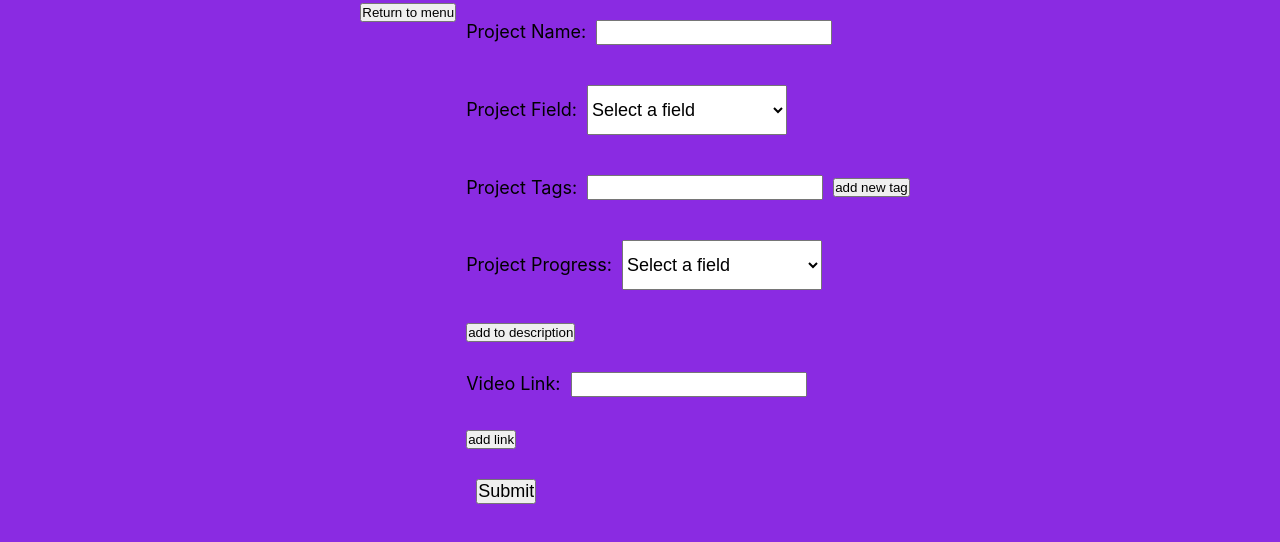
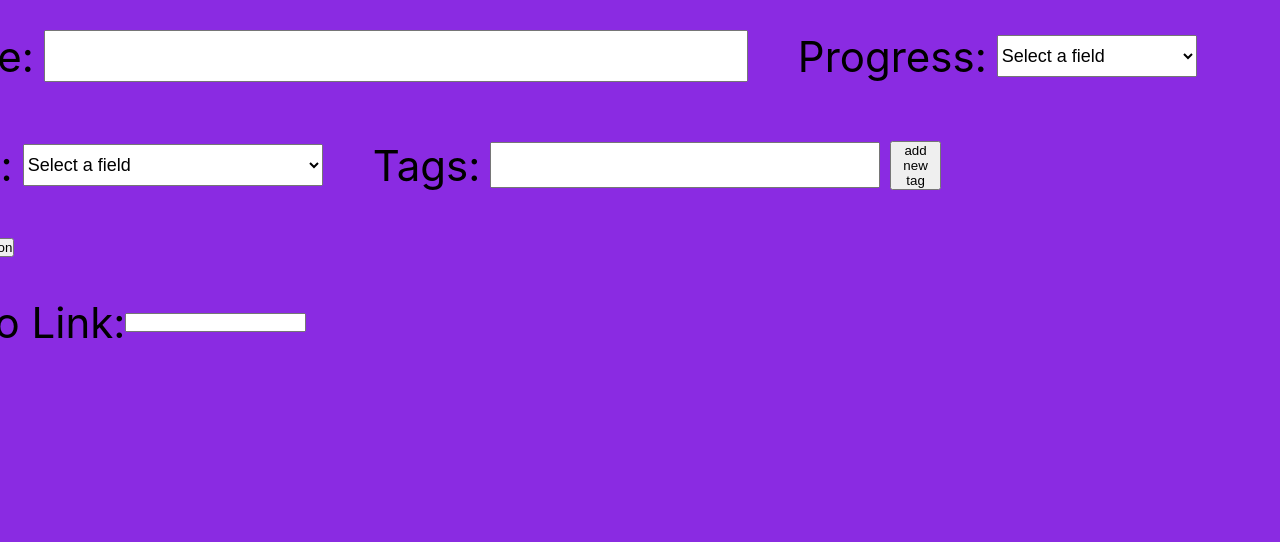
Before and after one commit to IsmaelBena/projects-editor-desktop, a React (Create React App) app: page /new-project in a window 1280 px wide. Shown: the top 542 px of the page. Built offline with nearby package versions, Linux system fonts and the light colour scheme.

Commit message:
started changing layout od new project page

```diff
--- a/src/components/FormComponents.css
+++ b/src/components/FormComponents.css
@@ -0,0 +1,124 @@
+.FormSegment
+{
+    padding: 10px;
+    font-size: 42px;
+    display: flex;
+    flex-direction: row;
+    align-items: center;
+    margin: 10px;
+}
+
+.FormSegment label
+{
+    display: flex;
+    flex-direction: row;
+    align-items: center;
+}
+
+.ProjectNameEntry input
+{
+    width: 700px;
+    height: fit-content;
+    font-size: inherit;
+    margin: 10px;
+}
+
+.ProjectField select
+{
+    width: 300px;
+    height: 42px;
+    font-size: large;
+    margin: 10px;
+}
+
+.ProjectTags
+{
+    display: flex;
+    flex-direction: row;
+    justify-content: center;
+    align-items: center;
+}
+
+.ProjectTags input
+{
+    height: 42px;
+    font-size: 30px;
+    margin: 10px;
+}
+
+.TagsContainer
+{
+    display: flex;
+    flex-direction: row;
+    justify-content: center;
+    flex-wrap: wrap;
+    width: 500px;
+}
+
+.Tag
+{
+    border: 1px solid black;
+    border-radius: 3px;
+    margin: 5px;
+    padding: 3px;
+    font-size: large;
+}
+
+.Tag:hover
+{
+    border: 1px solid red;
+}
+
+.ProjectDescription
+{
+    display: flex;
+    flex-direction: column;
+    align-items: flex-start;
+    justify-content: flex-start;
+}
+
+.ProjectProgress select
+{
+    width: 200px;
+    height: 42px;
+    font-size: large;
+    margin: 10px;
+}
+
+.DescriptionEntry
+{
+    display: flex;
+    flex-direction: row;
+    align-items: center;
+    justify-content: center;
+    font-size: large;
+}
+
+.DescTxtAndRemoveDiv
+{
+    display: flex;
+    flex-direction: column;
+    align-items: flex-start;
+}
+
+.DescContentEntryDiv
+{
+    display: flex;
+    flex-direction: row;
+    justify-content: flex-start;
+    align-items: flex-start;
+}
+
+.DescriptionEntriesContainer
+{
+    display: flex;
+    flex-direction: column;
+    align-items: flex-start;
+}
+
+.DescContentEntryDiv textarea
+{
+    min-width: 400px;
+    width: fit-content;
+    height: fit-content;
+}
--- a/src/components/FormComponents.tsx
+++ b/src/components/FormComponents.tsx
@@ -13,7 +13,7 @@ function ProjectNameEntry(props: IProjectName) {
   return (
     <div className="ProjectNameEntry FormSegment">
         <label>
-            Project Name:
+            Name:
             <input type='text' value={props.projectName} onChange={e => props.changeName(e.target.value)} />
         </label>
     </div>
@@ -32,7 +32,7 @@ function ProjectFieldEntry(props: IProjectField) {
     return (
         <div className='ProjectField FormSegment'>
             <label>
-                Project Field:
+                Field:
                 <select value={props.projectField} onChange={e => props.changeField(e.target.value)}>
                     {(props.projectField === "unselected") ? <option value="unselected">Select a field</option> : null}
                     <option value="FullStack">Full Stack</option>
@@ -70,7 +70,7 @@ function ProjectTagsEntry(props: IProjectTags) {
     return (
         <div className='FormSegment'>
             <label className='ProjectTags'>
-                Project Tags:
+                Tags:
                 <input type='text' value={newTagToAdd} onChange={e => setNewTagToAdd(e.target.value)}/>
                 <button onClick={e => {e.preventDefault(); handleTags()}}>add new tag</button>
             </label>
@@ -91,7 +91,7 @@ function ProjectProgressEntry(props: IProjectProgress) {
     return (
         <div className='ProjectProgress FormSegment'>
             <label>
-                Project Progress:
+                Progress:
                 <select value={props.projectProgress} onChange={e => props.changeProgress(e.target.value)}>
                     {(props.projectProgress === "unselected") ? <option value="unselected">Select a field</option> : null}
                     <option value="Planning">Planning</option>
@@ -122,7 +122,11 @@ function ProjectDescriptionEntry(props: IProjectDescriptionP) {
             {props.projectDescription.map((desc, index) =>
                 <div key={index.toString()}>
                     <label className='DescriptionEntry'>
-                        new desc entry:
+                        <div className='DescTxtAndRemoveDiv'>
+                            Description entry:
+                            <button onClick={e => {e.preventDefault(); props.changeDescription(props.projectDescription.filter(currentDesc => currentDesc !== desc))}}>Remove</button>
+                        </div>
+                        <div className='DescContentEntryDiv'>
                             <select value={desc.textType} onChange={e => props.changeDescription(props.projectDescription.filter(currentDesc => {
                                 if (currentDesc === desc) {currentDesc.textType = e.target.value} return currentDesc
                             }))}>
@@ -132,8 +136,8 @@ function ProjectDescriptionEntry(props: IProjectDescriptionP) {
                             <textarea value={desc.text} onChange={e => props.changeDescription(props.projectDescription.filter(currentDesc => {
                                 if (currentDesc === desc) {currentDesc.text = e.target.value} return currentDesc
                             }))}/>
+                        </div>
                     </label>
-                    <button onClick={e => {e.preventDefault(); props.changeDescription(props.projectDescription.filter(currentDesc => currentDesc !== desc))}}>Remove</button>
                 </div>
             )}
         </div>
--- a/src/new-project/NewProject.css
+++ b/src/new-project/NewProject.css
@@ -9,12 +9,6 @@
     overflow-y: scroll;
 }
 
-.NewProject input
-{
-    font-size: large;
-    margin: 10px;
-}
-
 .NewProjectForm
 {
     width: fit-content;
@@ -24,79 +18,16 @@
     align-items: flex-start;
 }
 
-.FormSegment
-{
-    padding: 10px;
-}
-
-.DescriptionEntriesContainer
+.NameProgressDiv
 {
     display: flex;
-    flex-direction: column;
+    flex-direction: row;
     align-items: center;
 }
 
-.DescriptionEntry
+.FieldTagsDiv
 {
     display: flex;
     flex-direction: row;
-    justify-content: center;
     align-items: center;
 }
-
-.ProjectName input
-{
-    width: 500px;
-    height: 50px;
-    font-size: large;
-    margin: 10px;
-}
-
-.ProjectField select
-{
-    width: 200px;
-    height: 50px;
-    font-size: large;
-    margin: 10px;
-}
-
-.ProjectTags
-{
-    display: flex;
-    flex-direction: row;
-    justify-content: center;
-    align-items: center;
-}
-
-.TagsContainer
-{
-    display: flex;
-    flex-direction: row;
-    justify-content: center;
-}
-
-.Tag
-{
-    border: 1px solid black;
-    border-radius: 3px;
-    margin: 5px;
-    padding: 3px;
-}
-
-.Tag:hover
-{
-    border: 1px solid red;
-}
-
-.ProjectProgress select
-{
-    width: 200px;
-    height: 50px;
-    font-size: large;
-    margin: 10px;
-}
-
-.Link input
-{
-    width: 500px;
-}
--- a/src/new-project/NewProject.tsx
+++ b/src/new-project/NewProject.tsx
@@ -114,10 +114,14 @@ function NewProject() {
                 <a href='/'><button>Return to menu</button></a>
             </div>
             <form className='NewProjectForm' onSubmit={e => {e.preventDefault(); handleSubmit();}}>
-                <ProjectNameEntry projectName={projectName} changeName={setProjectName} />
-                <ProjectFieldEntry projectField={projectField} changeField={setProjectField} />
-                <ProjectTagsEntry projectTags={projectTags} changeTags={setProjectTags} />
-                <ProjectProgressEntry projectProgress={projectProgress} changeProgress={setProjectProgress} />
+                <div className='NameProgressDiv'>
+                    <ProjectNameEntry projectName={projectName} changeName={setProjectName} />
+                    <ProjectProgressEntry projectProgress={projectProgress} changeProgress={setProjectProgress} />
+                </div>
+                <div className='FieldTagsDiv'>
+                    <ProjectFieldEntry projectField={projectField} changeField={setProjectField} />
+                    <ProjectTagsEntry projectTags={projectTags} changeTags={setProjectTags} />
+                </div>
                 <ProjectDescriptionEntry projectDescription={projectDescription} changeDescription={setProjectDescription} />
                 <ProjectVideoEntry projectVideo={projectVideo} changeVideo={setProjectVideo} />
                 <ProjectLinksEntry projectLinks={projectLinks} changeLinks={setProjectLinks} />
```
Lines whose indentation alone changed are shown as unchanged.
